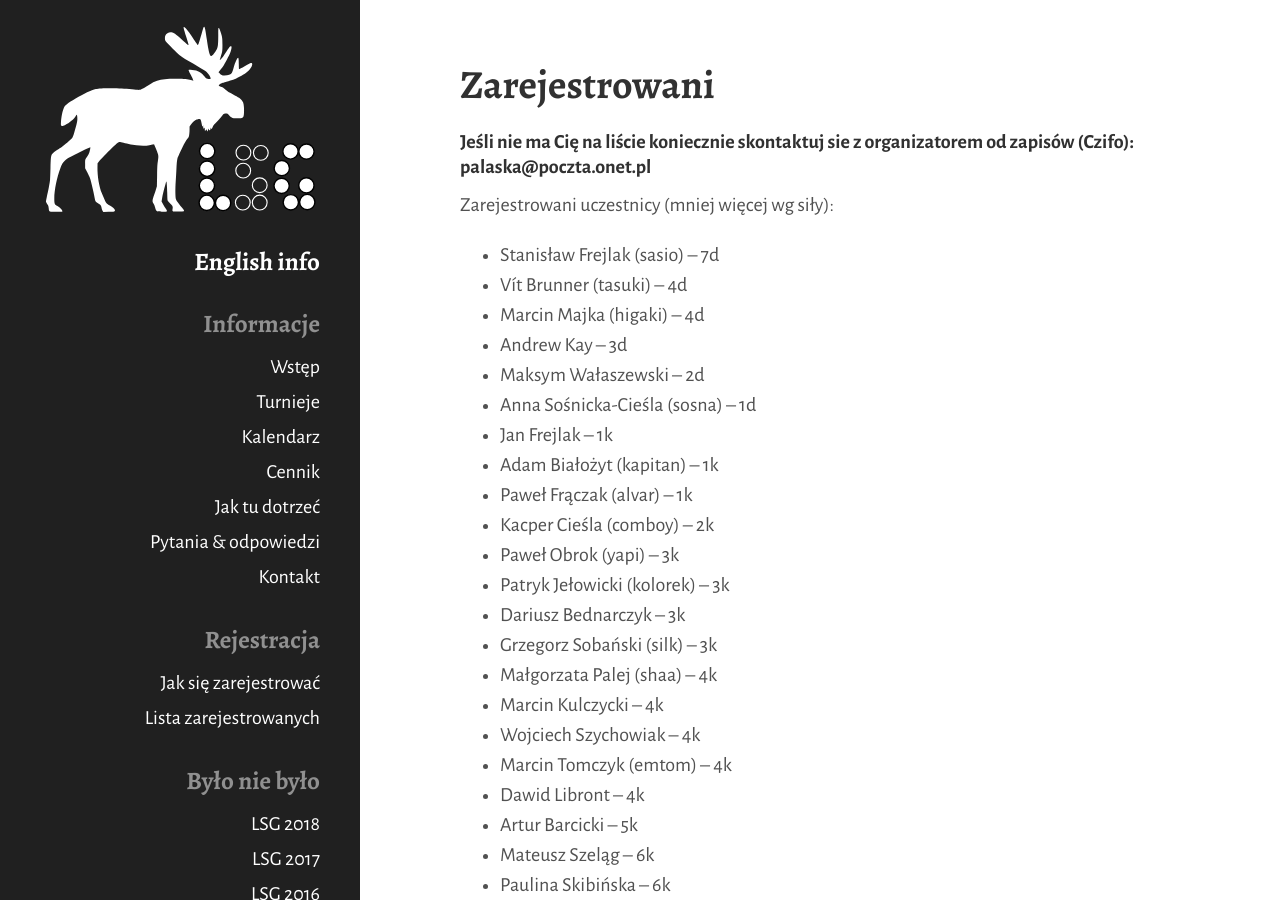
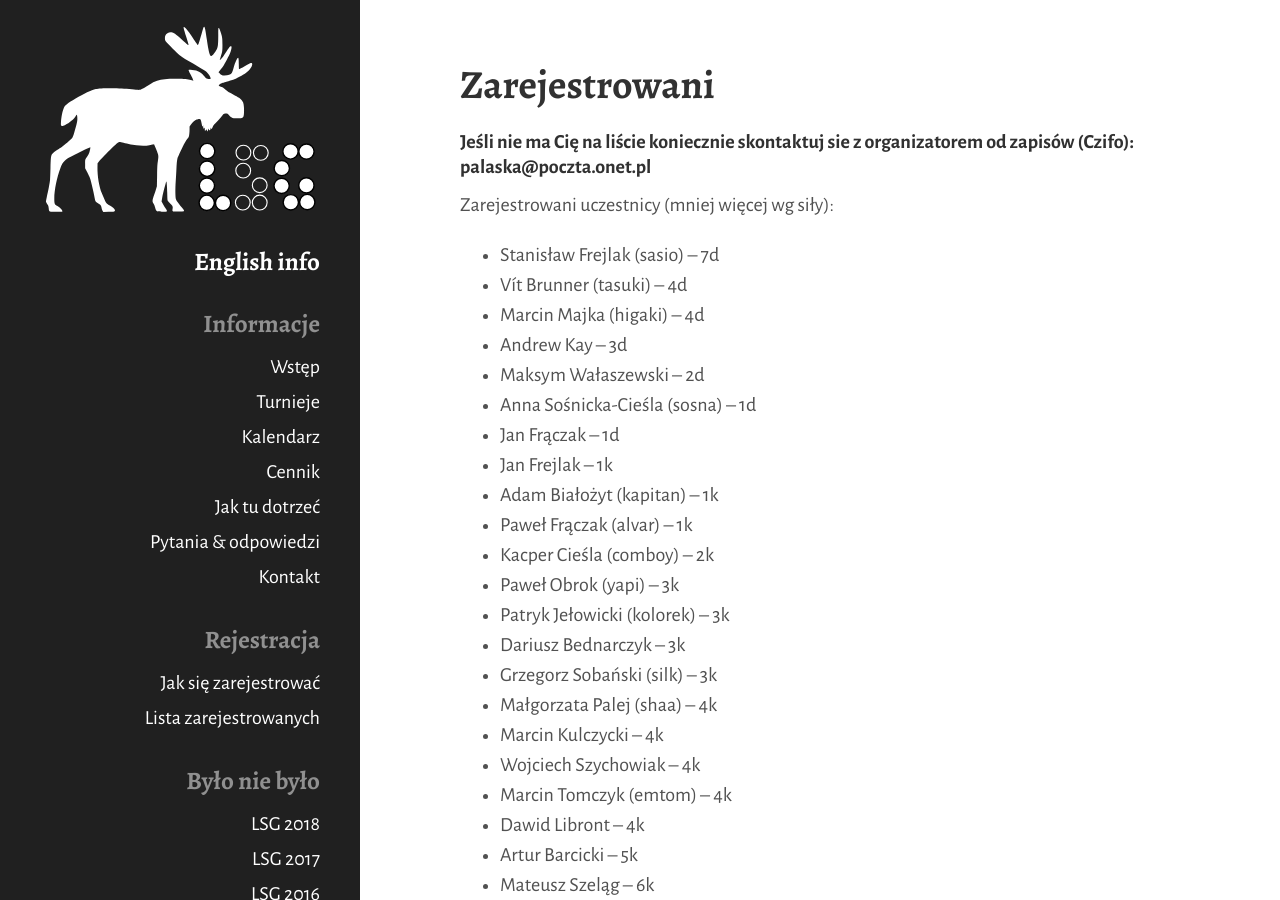
Before and after one commit to tasuki/lsg, a Jekyll site: the page built from zarejestrowani.md, in a window 1280 px wide and 900 px high. Built offline with Jekyll 4.4.1, drawn with Linux system fonts in a browser that asks for light colours; nearby versions of some CDN libraries.

Commit message:
Update zarejestrowani.md

```diff
--- a/zarejestrowani.md
+++ b/zarejestrowani.md
@@ -15,6 +15,7 @@ Zarejestrowani uczestnicy (mniej więcej wg siły):
 - Andrew Kay -- 3d
 - Maksym Wałaszewski -- 2d
 - Anna Sośnicka-Cieśla (sosna) -- 1d
+- Jan Frączak -- 1d
 - Jan Frejlak -- 1k
 - Adam Białożyt (kapitan) -- 1k
 - Paweł Frączak (alvar) -- 1k
```
